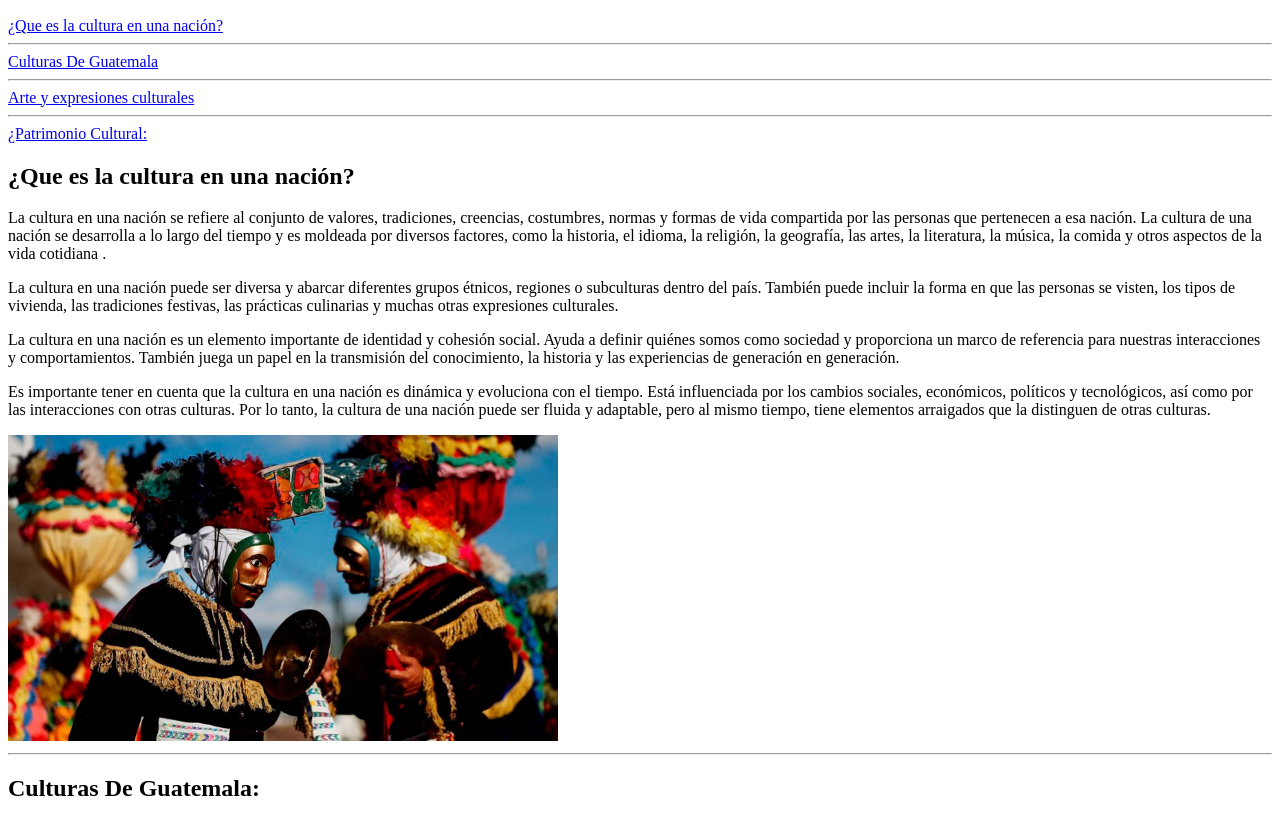
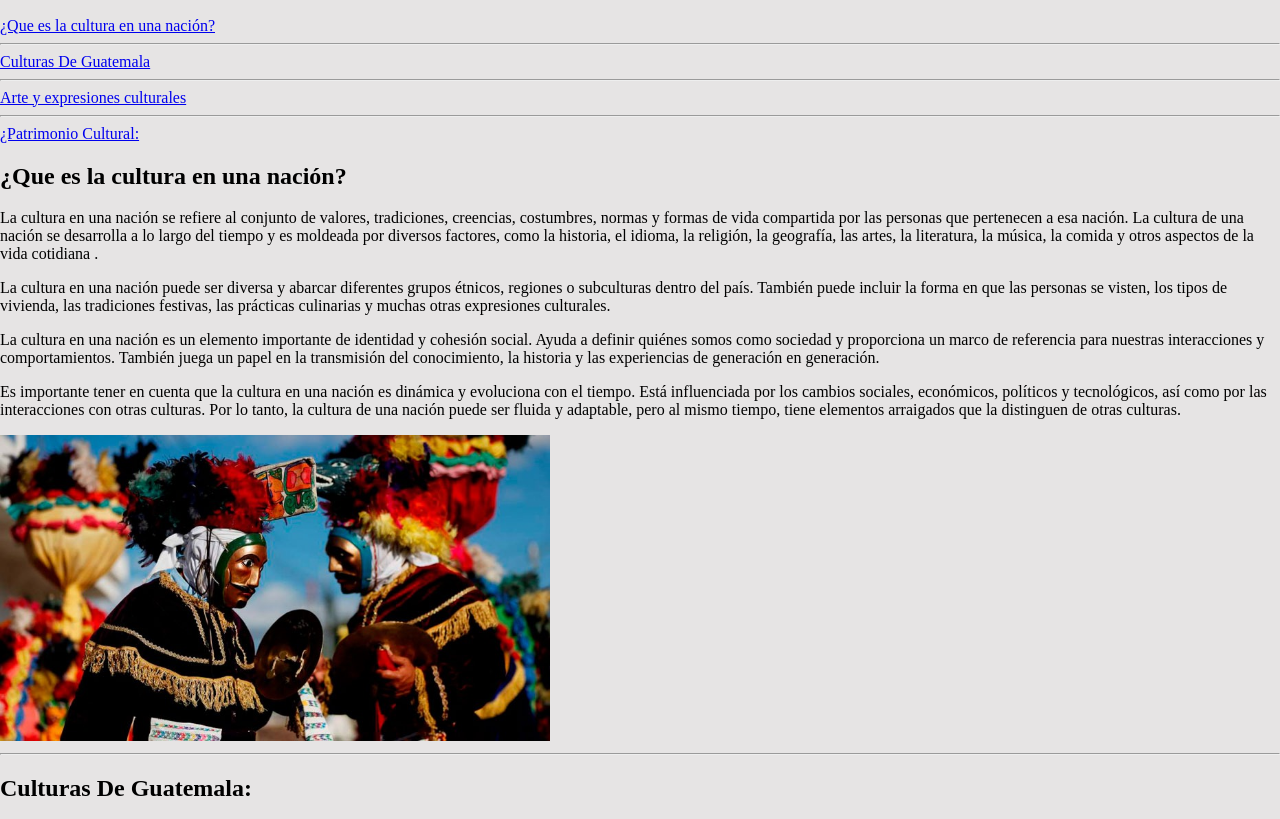
Before and after one commit to samuel216progra/ProyectoGrupal, a plain HTML site: page cultura.html in a window 1280 px wide. Shown: the part 94-913 px from the top of the page. Drawn offline with Linux system fonts and the light colour scheme.

Commit message:
se agrego el css y background-color

```diff
--- a/cultura.css
+++ b/cultura.css
@@ -1,3 +1,8 @@
+body{
+    margin:0;
+    background-color:rgb(230, 228, 228);
+}
+
 #Titulo1{
     color:#b8071c;
 }
```
